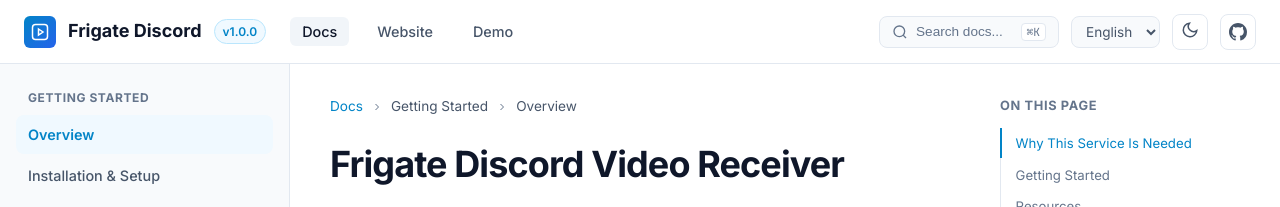
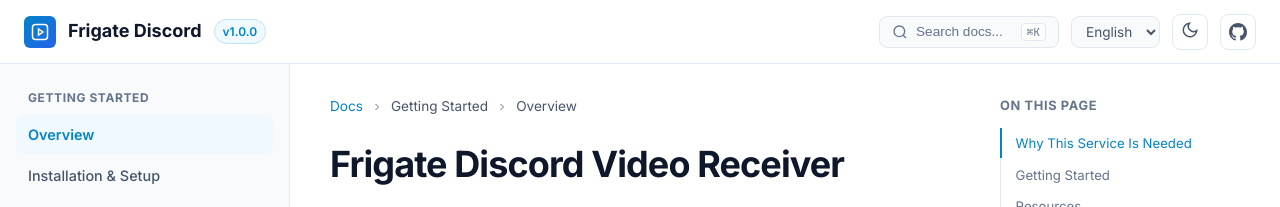
Before and after one commit to rahulrajesh21/Frigate-Discord-Notifier, a Jekyll site: the page built from docs/index.md, in a window 1280 px wide. Shown: the top 207 px of the page. Built offline with Jekyll 4.4.1, drawn with Linux system fonts in a browser that asks for light colours; our own code applies the rules of GitHub Pages for plain Markdown files.

Commit message:
style(docs): remove redundant top navbar links

```diff
--- a/docs/_layouts/default.html
+++ b/docs/_layouts/default.html
@@ -22,13 +22,7 @@
         <span>Frigate Discord</span>
         <span class="brand-badge">v1.0.0</span>
       </a>
-      <nav>
-        <ul class="navbar-nav">
-          <li><a href="index.html" class="nav-link active">Docs</a></li>
-          <li><a href="https://rahulrajesh21.github.io/Frigate-Discord-Notifier/" class="nav-link">Website</a></li>
-          <li><a href="javascript:void(0)" onclick="openDemoModal()" class="nav-link">Demo</a></li>
-        </ul>
-      </nav>
+
     </div>
 
     <div class="navbar-right">
```
